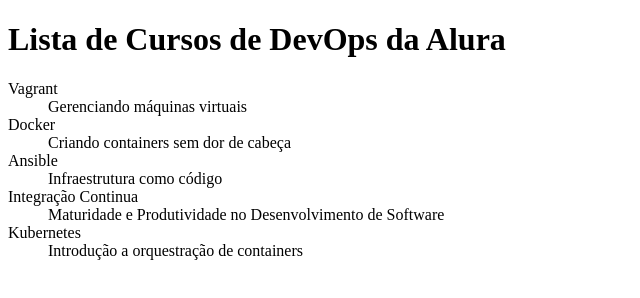
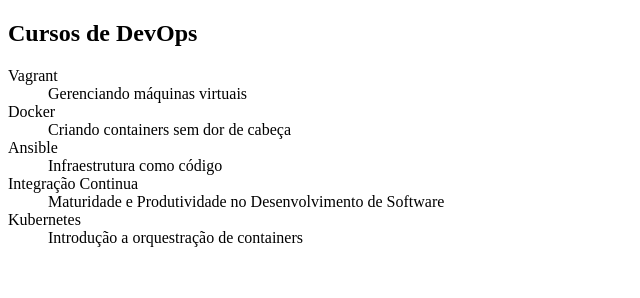
Before and after one commit to AndreZylla/alura-git, a plain HTML site: page index.html in a window 1280 px wide. Shown: the whole page, without its empty margins (0-640 px from the left). Drawn offline with Linux system fonts and the light colour scheme.

Commit message:
Deixando última versão do html do curso

```diff
--- a/index.html
+++ b/index.html
@@ -2,10 +2,10 @@
 <html lang="en">
 <head>
     <meta charset="UTF-8">
-    <title>Lista de Cursos de DevOps da Alura</title>
+    <title>Lista de Cursos</title>
 </head>
 <body>
-    <H1>Lista de Cursos de DevOps da Alura</H1>
+    <h2>Cursos de DevOps</h2>
     <dl>
         <dt>Vagrant</dt>
         <dd>Gerenciando máquinas virtuais</dd>
```
